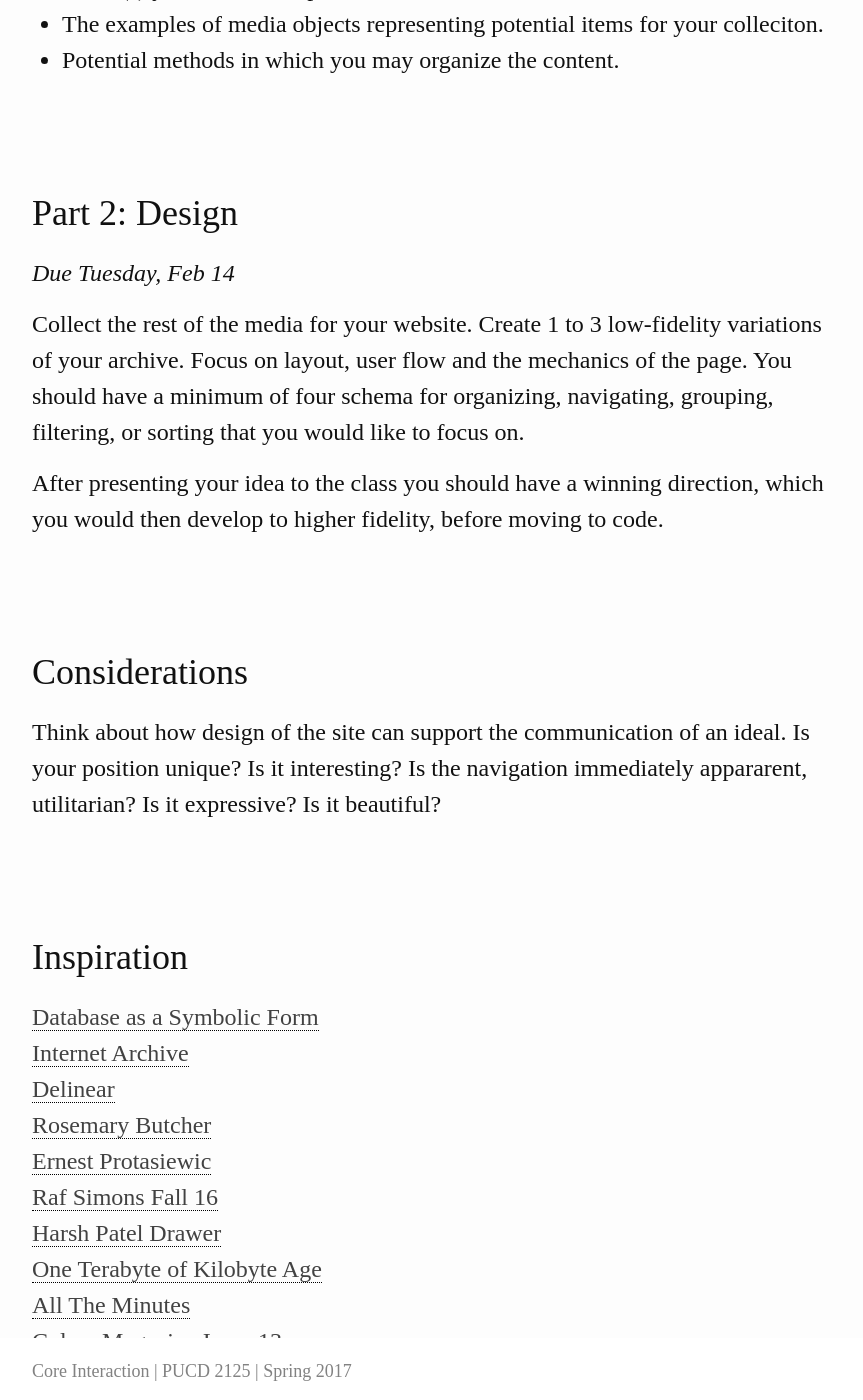
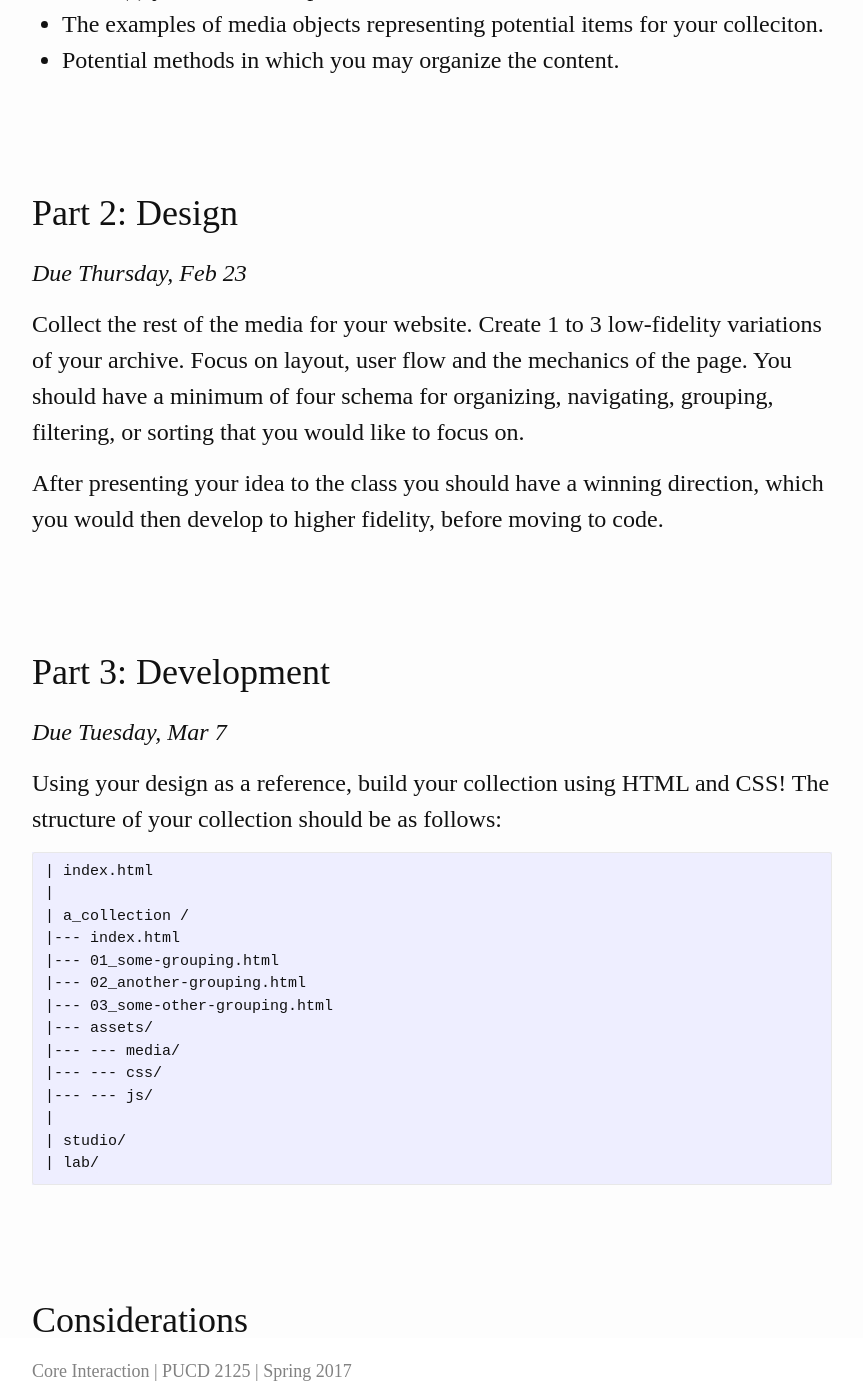
Before and after one commit to nitzan/ci, a Jekyll site: the page built from _assignments/02_a_collection.md, in a window 1280 px wide and 1400 px high, scrolled down 1931 px. Shown: the whole window, without its empty margins (208-1071 px from the left). Built offline with Jekyll 4.4.1, drawn with Linux system fonts in a browser that asks for light colours; some web fonts are replaced.

Commit message:
prep for lecture week 5

```diff
--- a/_assignments/02_a_collection.md
+++ b/_assignments/02_a_collection.md
@@ -4,7 +4,7 @@ category: assignments
 title: 'A Collection'
 lab: true
 studio: true
-due: 'Week 5'
+due: 'Week 7'
 permalink: /a-colleciton/
 ---
 
@@ -45,11 +45,36 @@ Collect at least 5 examples of media objects that represent potential items for
 
 ## Part 2: Design
 
-*Due Tuesday, Feb 14*
+*Due Thursday, Feb 23*
 
 Collect the rest of the media for your website. Create 1 to 3 low-fidelity variations of your archive. Focus on layout, user flow and the mechanics of the page. You should have a minimum of four schema for organizing, navigating, grouping, filtering, or sorting that you would like to focus on.
 
 After presenting your idea to the class you should have a winning direction, which you would then develop to higher fidelity, before moving to code.
+
+
+
+## Part 3: Development
+
+*Due Tuesday, Mar 7*
+
+Using your design as a reference, build your collection using HTML and CSS! The structure of your collection should be as follows:
+
+~~~
+| index.html
+|
+| a_collection /
+|--- index.html
+|--- 01_some-grouping.html
+|--- 02_another-grouping.html
+|--- 03_some-other-grouping.html
+|--- assets/
+|--- --- media/
+|--- --- css/
+|--- --- js/
+|
+| studio/
+| lab/
+~~~
 
 
 
```
Also changed, not shown: _lectures/07_media-for-web.md (added, +50 -0 lines), files/size_1.jpg (added), files/size_1.png (added), files/size_2.jpg (added), files/size_2.png (added), files/size_3.jpg (added), files/size_3.png (added), files/size_4.jpg (added), files/size_4.png (added), files/size_5.jpg (added), files/size_5.png (added), files/vid_1.png (added), files/vid_2.png (added), 4 other files.
